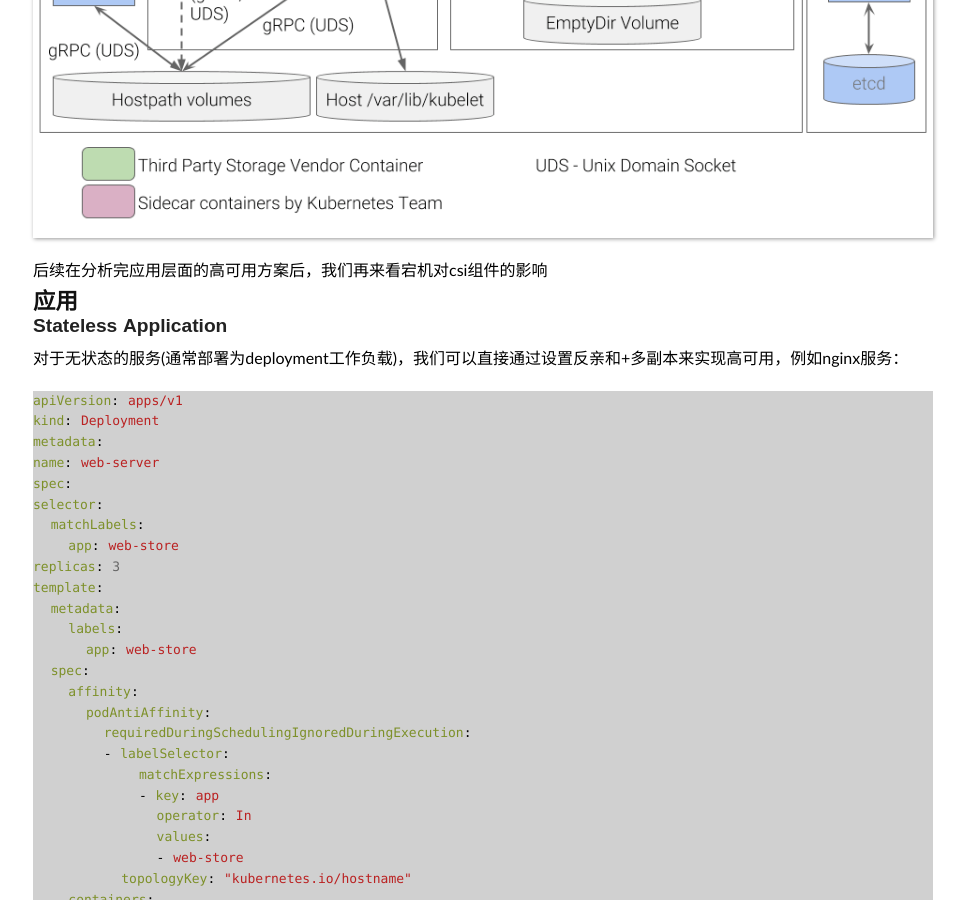
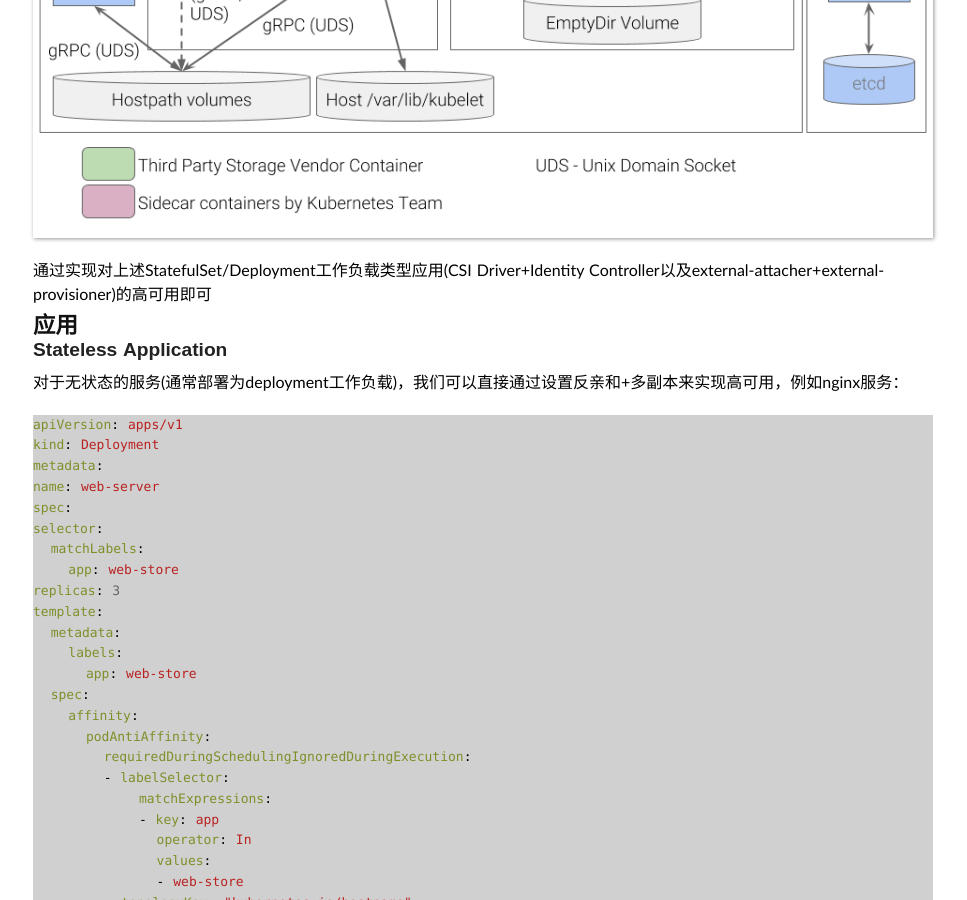
Before and after one commit to duyanghao/duyanghao.github.io, a Jekyll site: the page built from _posts/2020-6-2-kubernetes-ha.md, in a window 1280 px wide and 900 px high, scrolled down 7534 px. Shown: the whole window, without its empty margins (157-1124 px from the left). Built offline with Jekyll 4.4.1, drawn with Linux system fonts in a browser that asks for light colours; some web fonts are replaced; comment, search, counter and statistics services are not loaded.

Commit message:
update kubernetes-ha
Signed-off-by: duyanghao <1294057873@qq.com>

```diff
--- a/_posts/2020-6-2-kubernetes-ha.md
+++ b/_posts/2020-6-2-kubernetes-ha.md
@@ -272,7 +272,7 @@ etcd使用[Raft一致性算法](https://ramcloud.atlassian.net/wiki/download/att
 
 ![](/public/img/kubernetes_ha/kubernetes-csi-recommend-deploy.png)
 
-后续在分析完应用层面的高可用方案后，我们再来看宕机对csi组件的影响
+通过实现对上述StatefulSet/Deployment工作负载类型应用(CSI Driver+Identity Controller以及external-attacher+external-provisioner)的高可用即可
 
 ## 应用
 
```
